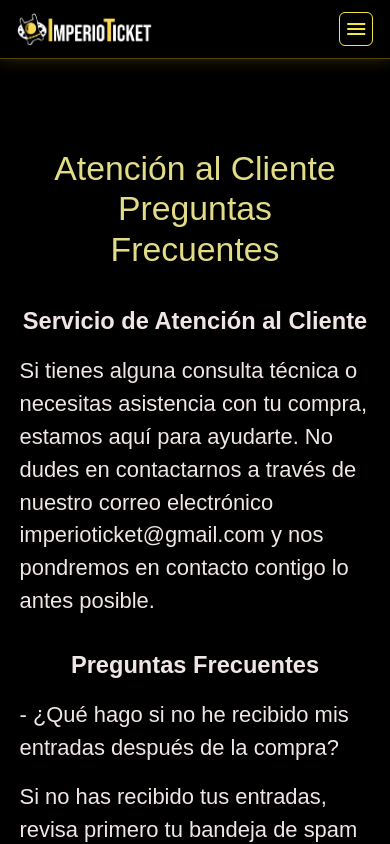
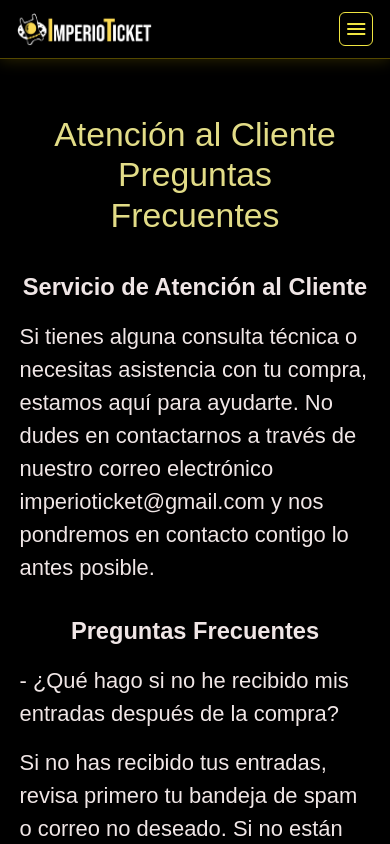
Before and after one commit to LeonardoRiera/IMPERIOtickets, a React (Vite) app: page /AtencionAlCliente in a window 390 px wide. Shown: the top 844 px of the page. Built offline with nearby package versions, Linux system fonts and the light colour scheme; a web font is replaced by a local one.

Commit message:
correcciones responsive

```diff
--- a/src/Components/AtencionCliente/AtencionCliente.css
+++ b/src/Components/AtencionCliente/AtencionCliente.css
@@ -155,6 +155,10 @@
 
 @media screen and (max-width:576px) {
 
+    .backClientes {
+        margin-top: 4vmax;
+    }
+
     .tituloInformacionAtencion {
         display: flex;
         flex-flow: column wrap;
--- a/src/Components/GuiaDeCompra/GuiaDeCompra.css
+++ b/src/Components/GuiaDeCompra/GuiaDeCompra.css
@@ -155,8 +155,9 @@
 /* ++++++++++++++++++++++++ media query |  pantalla sm   | ++++++++++++++++++++++++++++++++++*/
 
 @media screen and (max-width:576px) {
-
-
+    .backCompra {
+        margin-top: 12vmax;
+    }
 
     .guiaDeCompraContainer {
         width: 90%;
```
